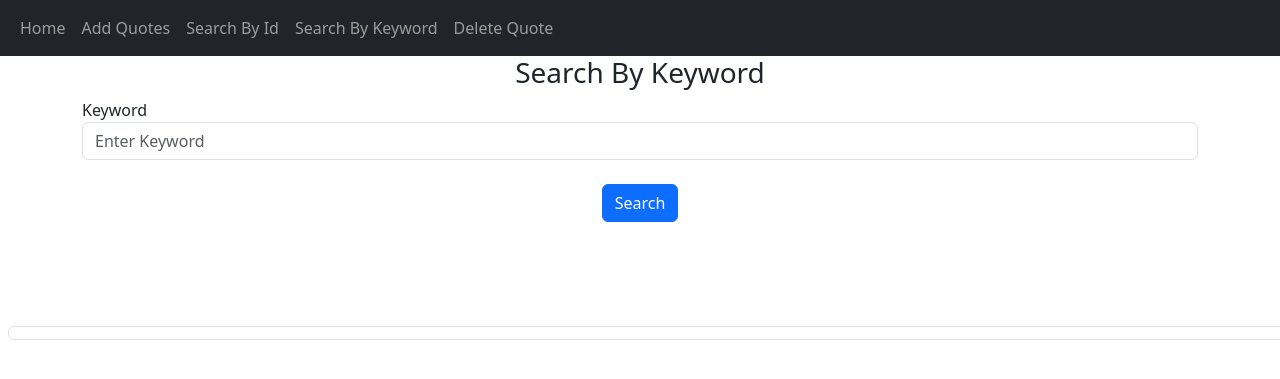
After one commit to SuarfelG/QuoteBank, a Python web app: template QuoteApp/templates/searchkey.html in a window 1280 px wide. The commit adds this page. Shown: the top 379 px of the page. Run offline with Jinja, Linux system fonts and the light colour scheme; the template is opened without the code that fills it, so the values that code supplies are empty.

Commit message:
Changes Made On Searching Methods

```diff
--- a/QuoteApp/QuoteManager.py
+++ b/QuoteApp/QuoteManager.py
@@ -12,10 +12,10 @@ def AddQuotes():
             db.session.add(newquote)
             db.session.commit()
             flash("Quote Added Successfuly" ,category="success")
-            return redirect (url_for("view.viewQuote"))
-
+            return redirect (url_for("view.SearchQuoteById"))
 
     return render_template ('AddQuotes.html')
+
 @quote.route('/delete' , methods=["POST","GET"])
 def DeleteQuote():
       if request.method=="POST":
--- a/QuoteApp/templates/base.html
+++ b/QuoteApp/templates/base.html
@@ -26,7 +26,8 @@
               <div class="navbar-nav">
                 <a class="nav-item nav-link" href="/">Home</a>
                 <a class="nav-item nav-link" href="/AddQuote">Add Quotes</a>
-                <a class="nav-item nav-link" href="/view">Quotes</a>
+                <a class="nav-item nav-link" href="/searchid">Search By Id</a>
+                <a class="nav-item nav-link" href="/searchkey">Search By Keyword</a>
                 <a class="nav-item nav-link" href="/delete">Delete Quote</a>
 
               </div>
@@ -61,7 +62,14 @@
         {% endfor %}
       {% endif %}
     {% endwith %}
+<br><br><br>
 
+<div class="form-control m-2">
+{% if Quote %}
+         {{ Quote.Quote }} ~    {{ Quote.Author }}
+        <br>
+{% endif %}
+</div>
 
 
      <script  src="https://cdn.jsdelivr.net/npm/bootstrap@5.3.3/dist/js/bootstrap.bundle.min.js"
--- /dev/null
+++ b/QuoteApp/templates/searchkey.html
@@ -0,0 +1,30 @@
+{% extends 'base.html' %}
+
+{% block title %} Search By Keyword {% endblock %}
+
+{% block content %}
+
+
+
+<form method="POST">
+    <h3 align="center">Search By Keyword</h3>
+    <div class="form-group">
+        <label for="keyword">Keyword</label>
+        <input
+            type="Keyword"
+            id="Keyword"
+            name="Keyword"
+            class="form-control"
+            placeholder="Enter Keyword">
+        <br>
+
+        <div align="center">
+            <button class="btn btn-primary" type="submit">Search </button>
+        </div>
+</form>
+</div>
+<br>
+
+
+
+{% endblock %}
```
Also changed, not shown: QuoteApp/templates/searchId.html (renamed from QuoteApp/templates/views.html, +3 -6 lines), QuoteApp/view.py (+18 -4 lines), instance/quote.db.
